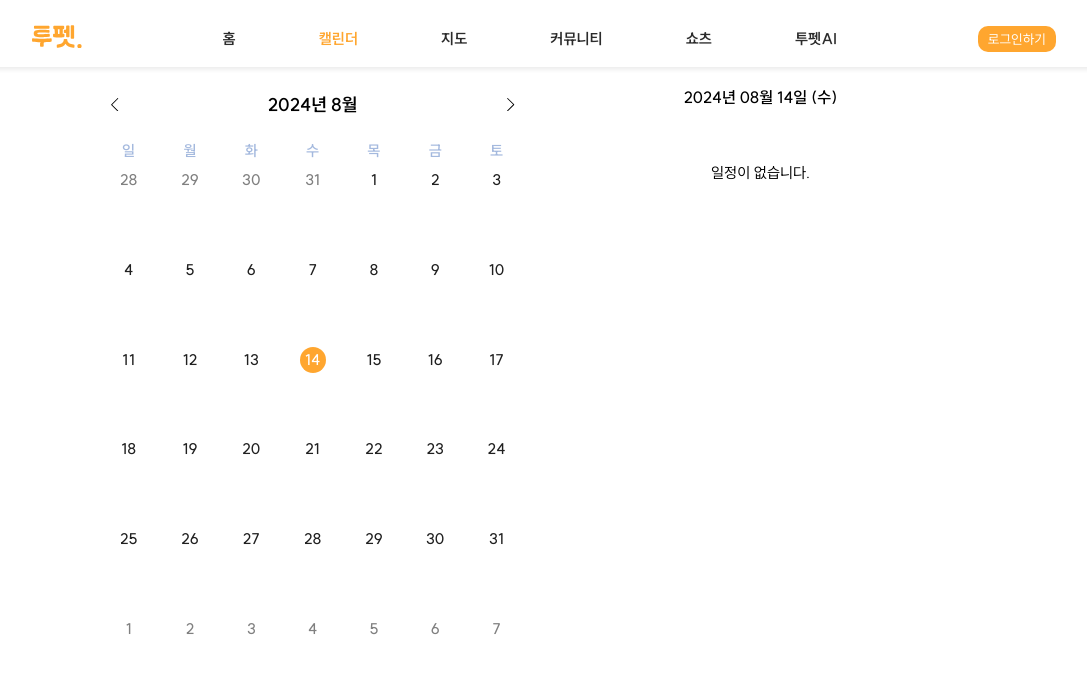
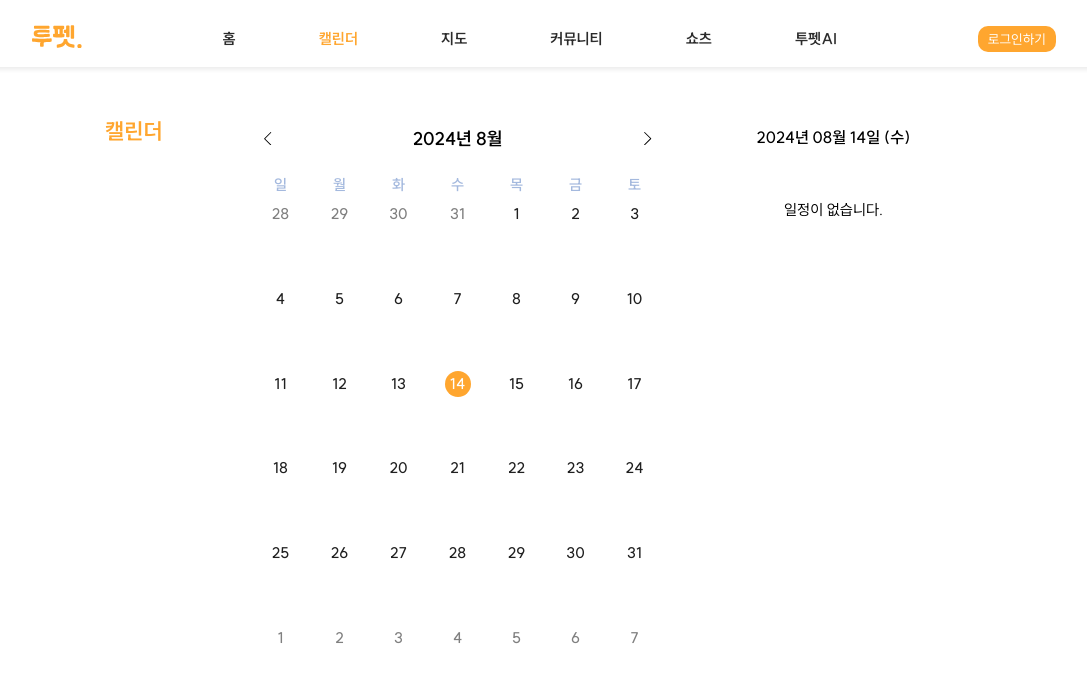
Before and after one commit to WonYunSun/topet-front, a React (Create React App) app in the folder react/: page /schedule in a window 1280 px wide. Shown: the top 682 px of the page, without its empty margins (96-1183 px from the left). Built offline with nearby package versions, Linux system fonts and the light colour scheme.

Commit message:
feat : calendar css(web)

```diff
--- a/react/src/component/CalendarComp/scheduleBox.js
+++ b/react/src/component/CalendarComp/scheduleBox.js
@@ -5,15 +5,18 @@ import { IoCheckmarkCircleOutline } from "react-icons/io5";
 import styles from "../../css/schedule_box.module.css";
 import scheduleApi from "../../api/scheduleApi";
 
-const ScheduleBox = ({ item, onScheduleClick , updatedSchedules, setUpdatedSchedules}) => {
-
+const ScheduleBox = ({
+  item,
+  onScheduleClick,
+  updatedSchedules,
+  setUpdatedSchedules,
+}) => {
   const handleCheckBoxClick = async (item) => {
-
-    console.log("완료 toggle" , item.id);
-    console.log("scheduleId : " , item.isComplete )
+    console.log("완료 toggle", item.id);
+    console.log("scheduleId : ", item.isComplete);
     try {
       await scheduleApi.updateScheduleStatus(item);
-      item.isComplete = !item.isComplete
+      item.isComplete = !item.isComplete;
       setUpdatedSchedules((prevSchedules) =>
         prevSchedules.map((schedule) =>
           schedule.scheduleId === item.id
@@ -26,7 +29,7 @@ const ScheduleBox = ({ item, onScheduleClick , updatedSchedules, setUpdatedSched
     }
   };
 
-  useEffect(()=>{},[item.isComplete])
+  useEffect(() => {}, [item.isComplete]);
 
   return (
     <div
@@ -59,7 +62,7 @@ const ScheduleBox = ({ item, onScheduleClick , updatedSchedules, setUpdatedSched
             }}
           >
             {item.isComplete ? (
-              <IoCheckmarkCircleOutline color="#fff" size={28} />
+              <IoCheckmarkCircleOutline color="#fff" size={25} />
             ) : (
               <GoCircle color="rgba(255, 255, 255, 0.3)" size={25} />
             )}
--- a/react/src/css/calendar.module.css
+++ b/react/src/css/calendar.module.css
@@ -89,7 +89,7 @@ button:focus-visible {
 
 .CalendarContainer {
   font-weight: 600;
-  padding: 6px;
+  /* padding: 6px; */
   border-radius: 8px;
   width: 100%;
   max-width: 100%; /* 추가 */
@@ -154,7 +154,7 @@ button:focus-visible {
   height: 26px;
   background-color: #ffa62f;
   position: absolute;
-  top: 20%;
+  top: 21%;
   left: 50%;
   transform: translate(-50%, -50%);
   z-index: -1;
@@ -194,7 +194,7 @@ button:focus-visible {
 }
 .DayContainer.dtver {
   height: 90%;
-  min-height: 530px;
+  min-height: 500px;
 }
 
 .YearMonthPickerModal {
--- a/react/src/css/calendarscreen.module.css
+++ b/react/src/css/calendarscreen.module.css
@@ -1,20 +1,46 @@
 .CalendarscreenWrap_dtver {
-  max-width: 1050px;
-  min-width: 665px;
-  width: 100%;
+  margin-top: 50px;
+  justify-content: space-between;
   display: flex;
+  flex-direction: row;
+  align-items: start;
   height: 80vh; /* 100vh에서 탑바의 높이를 뺀 값 */
 }
-.CalendarscreenWrap_dtver > div:nth-child(1) {
-  flex: 2.5 1 auto; /* flex-grow: 2, flex-shrink: 1, flex-basis: auto */
+.rightWrapper {
+  margin-left: 30px;
+  width: calc(100% - 159px);
+  display: flex;
+  flex-direction: row;
+  gap: 15px;
 }
-.CalendarscreenWrap_dtver > div:nth-child(2) {
-  margin: 10px auto;
-  width: 400px;
-  flex: 1.5 1 auto; /* flex-grow: 1, flex-shrink: 1, flex-basis: auto */
+.rightWrapper > div:nth-child(1) {
+  flex-grow: 0.6;
+}
+.rightWrapper > div:nth-child(2) {
+  flex-grow: 0.4;
+  width: 35%;
+  min-width: 300px;
 }
 .Calendarwrapper {
   max-width: 1150px;
   width: 70%;
   margin: 0 auto;
 }
+
+.tb_paddingdiv {
+  padding-top: 50px;
+}
+.leftWrapper {
+  margin-left: 1%;
+
+  width: fit-content;
+  width: 20%;
+  align-items: start;
+  text-align: left;
+  width: -moz-fit-content;
+  width: fit-content;
+  color: #ffa62f;
+  margin-bottom: 30px;
+  font-size: 22px;
+  font-weight: 700;
+}
--- a/react/src/css/homescreen.module.css
+++ b/react/src/css/homescreen.module.css
@@ -327,6 +327,7 @@
   padding-top: 20px;
 }
 .userPetInfo.dtver {
+  padding-bottom: 30px;
   padding-top: 20px;
   display: flex;
   flex-direction: row;
--- a/react/src/css/schedule_box.module.css
+++ b/react/src/css/schedule_box.module.css
@@ -1,13 +1,13 @@
 :root {
   --margin-size: 40px; /* 기본 margin 값 */
-  font-size: 15px;
+  font-size: 14px;
 }
 
 .ScheduleBox {
   margin: calc(var(--margin-size) / 4) var(--margin-size);
   width: calc(100% - 2 * var(--margin-size)); /* margin 값을 동적으로 반영 */
   box-sizing: border-box;
-  height: 90px;
+  height: 80px;
   border-radius: 20px;
   padding: 10px;
   margin-bottom: 15px;
@@ -40,13 +40,13 @@
 }
 
 .ScheduleDate {
-  font-weight: 100;
-  font-size: 16px;
+  font-weight: 200;
+  font-size: 14px;
 }
 
 .ScheduleTitle {
   font-weight: 500;
-  font-size: 17px;
+  font-size: 16px;
   display: -webkit-box;
   -webkit-line-clamp: 1;
   -webkit-box-orient: vertical;
--- a/react/src/page/Calendarscreen.js
+++ b/react/src/page/Calendarscreen.js
@@ -186,7 +186,7 @@ const Calendarscreen = () => {
   if (!isLoaded) {
     return <div>Loading...</div>;
   }
-
+  console.log(isTablet);
   return (
     <>
       <Mobile>
@@ -198,10 +198,12 @@ const Calendarscreen = () => {
           (reduxPet == null ? (
             <></>
           ) : (
+            <div className={`${isTablet && styles.tb_paddingdiv}`}>
               <AnimalSelect
                 onClick={handleOpenPetBottomSheet}
                 selectedPet={selectedPet}
               />
+            </div>
           ))}
 
         <BottomSheet
@@ -261,8 +263,15 @@ const Calendarscreen = () => {
         <DeskTop>
           {!isTablet ? (
             <div className={`${styles.CalendarscreenWrap_dtver}`}>
+              <div className={`${styles.leftWrapper}`}>
+                <div>캘린더</div>
+              </div>
+              <div className={`${styles.rightWrapper}`}>
                 <div>
-                <Calendar schedules={schedules} onDateClick={handleDateClick} />
+                  <Calendar
+                    schedules={schedules}
+                    onDateClick={handleDateClick}
+                  />
                 </div>
                 <div>
                   {reduxPet == null ? (
@@ -278,6 +287,7 @@ const Calendarscreen = () => {
                     selectedDate={selectedDate}
                     onScheduleClick={handleScheduleClick}
                   />
+                </div>
               </div>
             </div>
           ) : (
```
Lines whose indentation alone changed are shown as unchanged.
